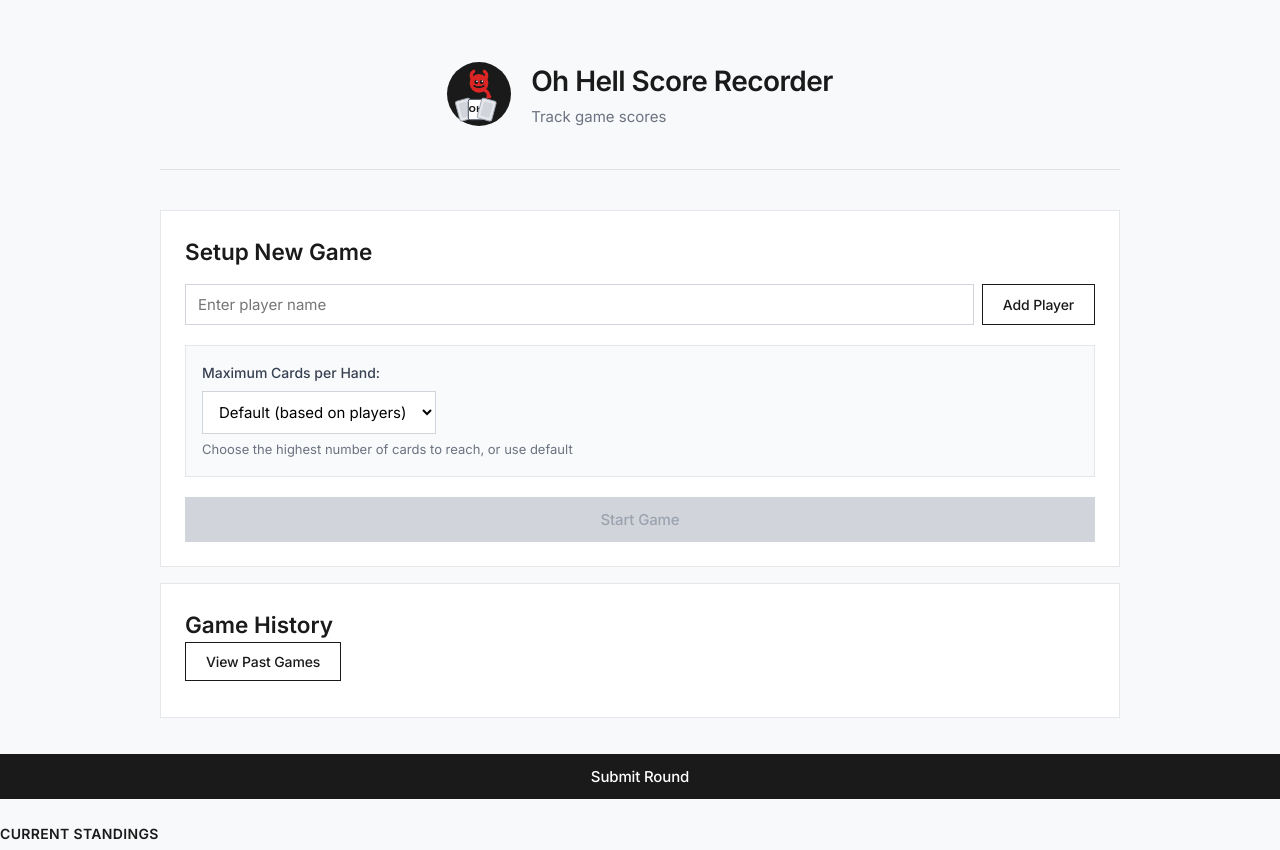
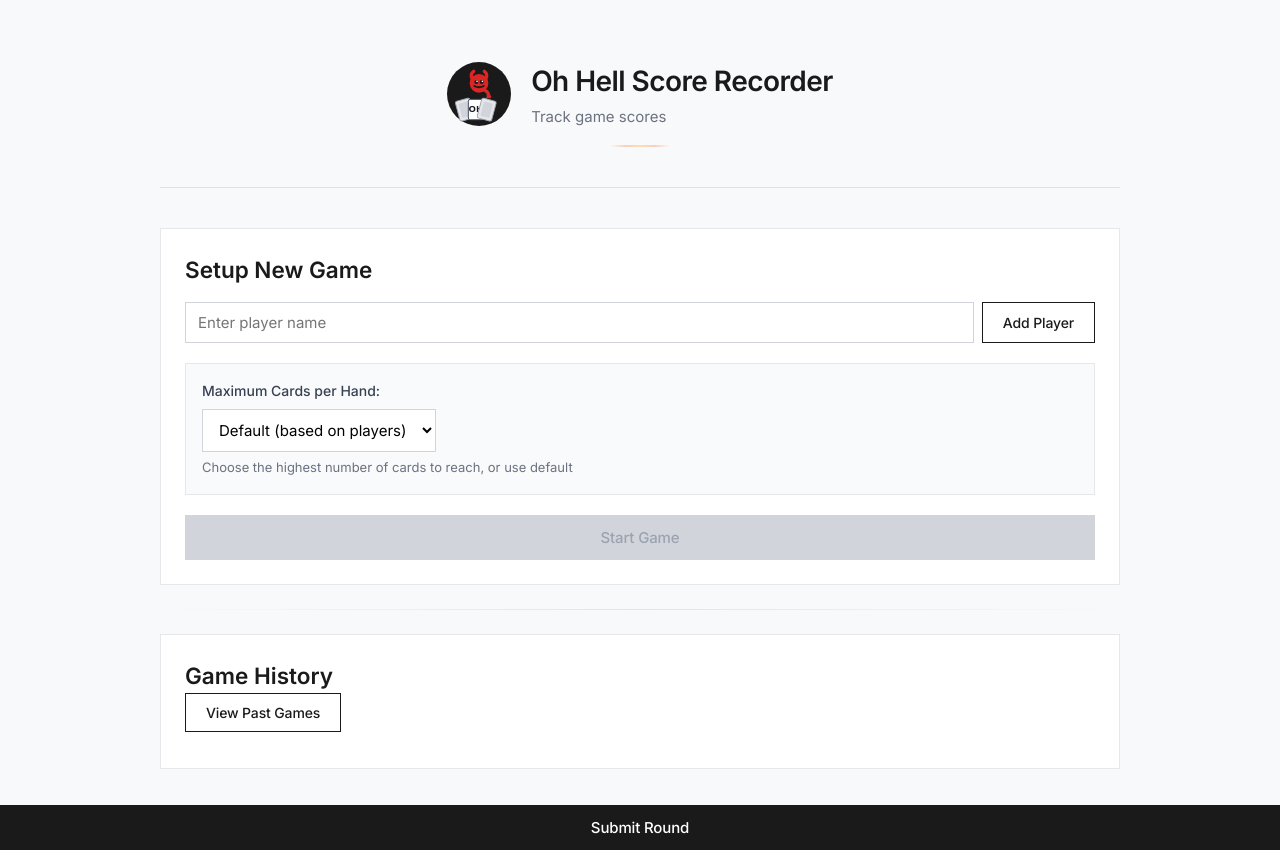
Before and after one commit to boukehuurnink-tomtom/oh-hell-scorer, a Flask app: page / in a window 1280 px wide. Shown: the top 850 px of the page. Run offline with Flask 3, Linux system fonts and the light colour scheme.

Commit message:
Add subtle flame accents

```diff
--- a/static/app.js
+++ b/static/app.js
@@ -338,8 +338,16 @@ function collectRoundData() {
 }
 
 function handleGameComplete() {
-    alert('Game Complete! Check the final scores below.');
-    document.getElementById('round-info').innerHTML = '<h2>Game Complete!</h2>';
+    alert('Game Complete! 🔥 Check the final scores below.');
+
+    // Create game complete indicator with flames
+    const completeIndicator = document.createElement('div');
+    completeIndicator.className = 'game-complete-indicator';
+    completeIndicator.innerHTML = '<h2>🔥 Game Complete! 🔥</h2><p>Winner takes all the glory!</p>';
+
+    const roundInfo = document.getElementById('round-info');
+    roundInfo.innerHTML = '';
+    roundInfo.appendChild(completeIndicator);
 
     // Hide the round input card
     const roundInputCard = document.querySelector('.card:has(#round-input-grid)');
--- a/static/style.css
+++ b/static/style.css
@@ -619,3 +619,102 @@ tbody tr:nth-child(4n) {
 #history-list {
     margin-top: 12px;
 }
+
+/* Flame Accents - Minimal & Elegant */
+.flame-accent {
+    position: relative;
+}
+
+.flame-accent::before {
+    content: '🔥';
+    font-size: 0.875rem;
+    opacity: 0.6;
+    margin-right: 6px;
+}
+
+/* Subtle flame gradient for positive scores */
+.positive-score {
+    background: linear-gradient(135deg, rgba(255, 107, 53, 0.05) 0%, transparent 100%);
+}
+
+/* Flame border for winner in history */
+.history-winner::before {
+    content: '🔥';
+    font-size: 0.875rem;
+    margin-right: 4px;
+    opacity: 0.7;
+}
+
+/* Subtle flame glow on hover for primary buttons */
+.btn-primary:hover {
+    box-shadow: 0 4px 12px rgba(255, 107, 53, 0.15);
+}
+
+/* Flame divider (very subtle) */
+.flame-divider {
+    height: 1px;
+    background: linear-gradient(90deg,
+        transparent 0%,
+        rgba(255, 107, 53, 0.2) 50%,
+        transparent 100%);
+    margin: 24px 0;
+}
+
+/* Header flame accent - minimal */
+header::after {
+    content: '';
+    display: block;
+    width: 60px;
+    height: 2px;
+    background: linear-gradient(90deg,
+        transparent,
+        rgba(255, 107, 53, 0.3),
+        rgba(255, 165, 0, 0.3),
+        rgba(255, 107, 53, 0.3),
+        transparent);
+    margin: 16px auto 0;
+}
+
+/* Flame accent for dealer indicator */
+.dealer-cell {
+    background: linear-gradient(135deg, rgba(255, 107, 53, 0.04) 0%, transparent 100%) !important;
+}
+
+/* Current scores flame highlight for leader */
+.score-item:first-child .score-value.positive {
+    position: relative;
+}
+
+.score-item:first-child .score-value.positive::after {
+    content: '🔥';
+    font-size: 0.75rem;
+    margin-left: 4px;
+    opacity: 0.6;
+    animation: flicker 2s ease-in-out infinite;
+}
+
+@keyframes flicker {
+    0%, 100% { opacity: 0.6; }
+    50% { opacity: 0.4; }
+}
+
+/* Game complete flame celebration */
+.game-complete-indicator {
+    text-align: center;
+    padding: 16px;
+    background: linear-gradient(135deg,
+        rgba(255, 107, 53, 0.08) 0%,
+        rgba(255, 165, 0, 0.08) 50%,
+        rgba(255, 107, 53, 0.08) 100%);
+    border-radius: 8px;
+    margin: 16px 0;
+    border: 1px solid rgba(255, 107, 53, 0.2);
+}
+
+.game-complete-indicator::before {
+    content: '🔥';
+    font-size: 1.5rem;
+    display: block;
+    margin-bottom: 8px;
+    animation: flicker 2s ease-in-out infinite;
+}
--- a/templates/index.html
+++ b/templates/index.html
@@ -46,6 +46,8 @@
                 </div>
                 <button onclick="startGame()" class="btn btn-primary" id="start-game-btn" disabled>Start Game</button>
             </div>
+
+            <div class="flame-divider"></div>
 
             <!-- Game History -->
             <div class="card">
```
Also changed, not shown: static/flame.svg (added).
